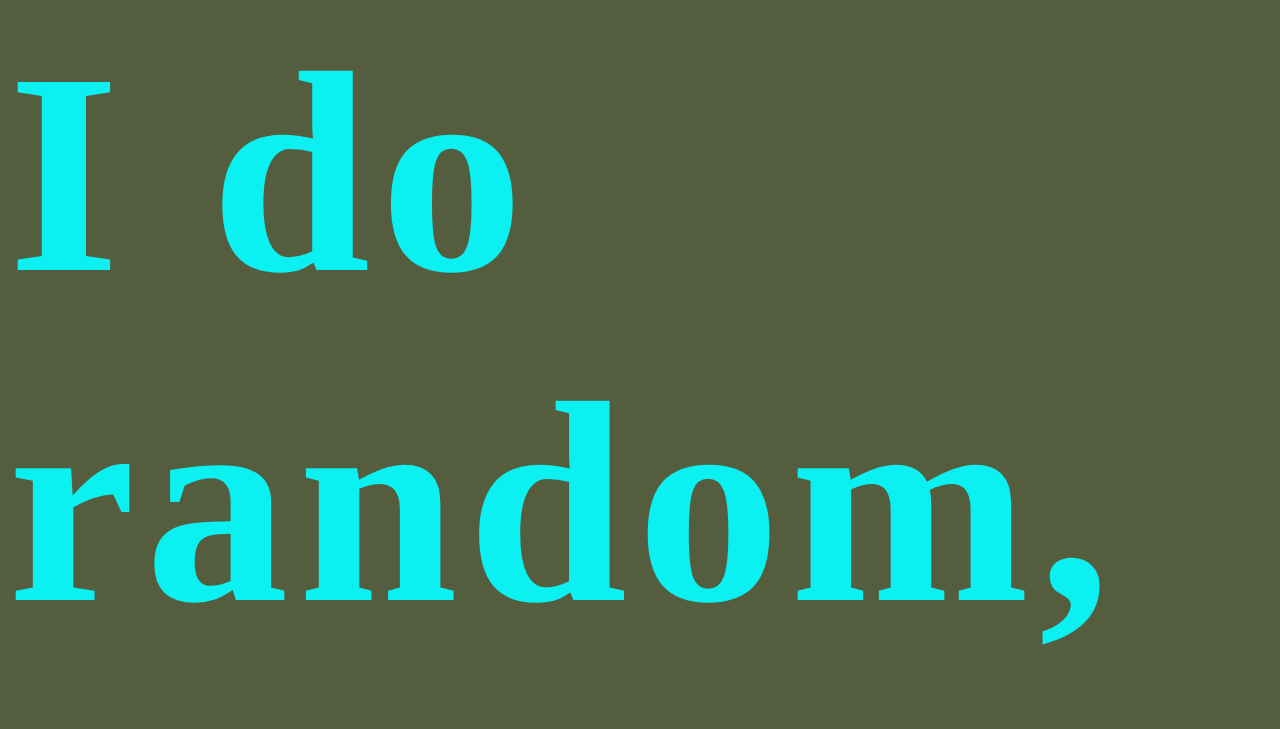
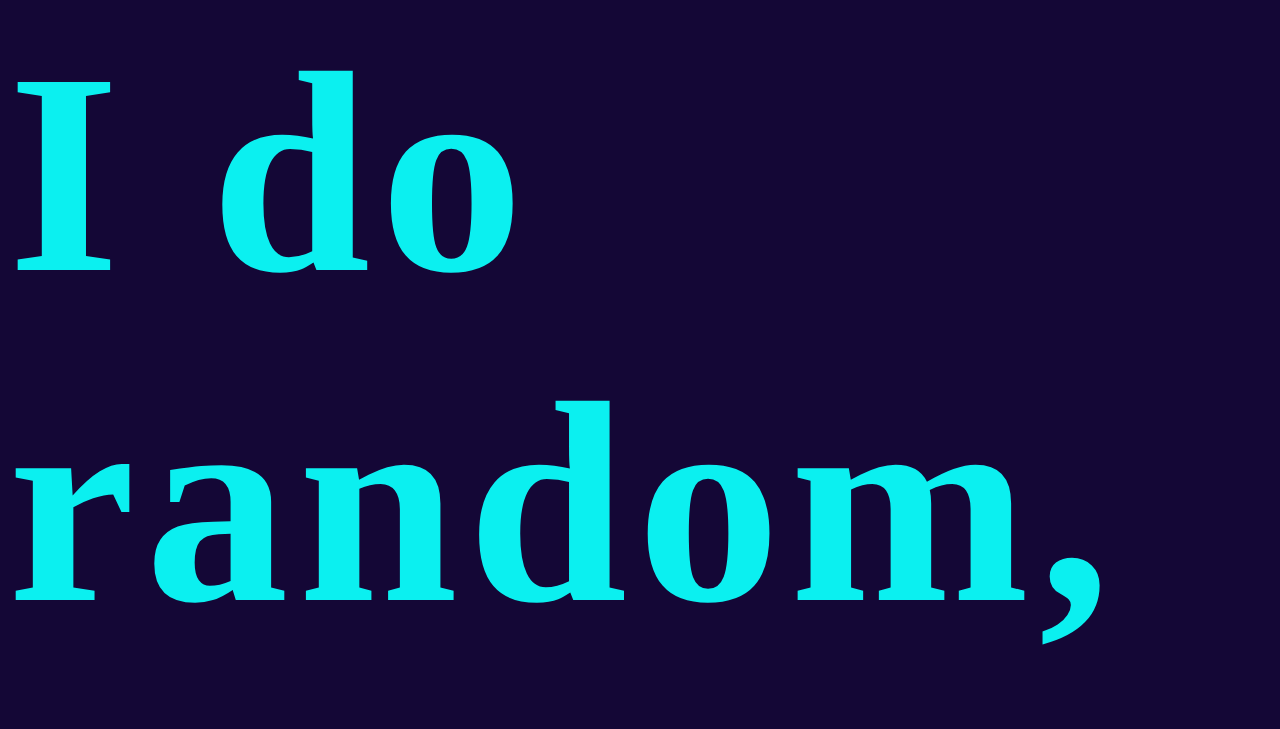
Before and after one commit to maschaw/zweites-studienjahr, a website: page projects/random/index.html in a window 1280 px wide. Shown: the top 729 px of the page. Drawn offline with Linux system fonts and the light colour scheme.

Commit message:
interval+ background+spacing

```diff
--- a/projects/random/index.html
+++ b/projects/random/index.html
@@ -1,6 +1,6 @@
 <html>
   <head>
-   <!--<meta http-equiv="refresh" content="0.2" />-->
+  <!--<meta http-equiv="refresh" content="0.2" />-->
 
     <style>
     </style>
@@ -17,9 +17,9 @@
     document.getElementById("los").style.color = "rgb(" + Math.random()*20 + ",240,240)";
     document.getElementById("los").style.letterSpacing = Math.random()*"-50" + 10 + "px";
 function random_bg_color() {
-    var x = Math.floor(Math.random() * 256);
-    var y = Math.floor(Math.random() * 256);
-    var z = Math.floor(Math.random() * 256);
+    var x = Math.floor(Math.random() * 60);
+    var y = Math.floor(Math.random() * 20);
+    var z = Math.floor(Math.random() * 220);
     var bgColor = "rgb(" + x + "," + y + "," + z + ")";
  console.log(bgColor);
 
```
